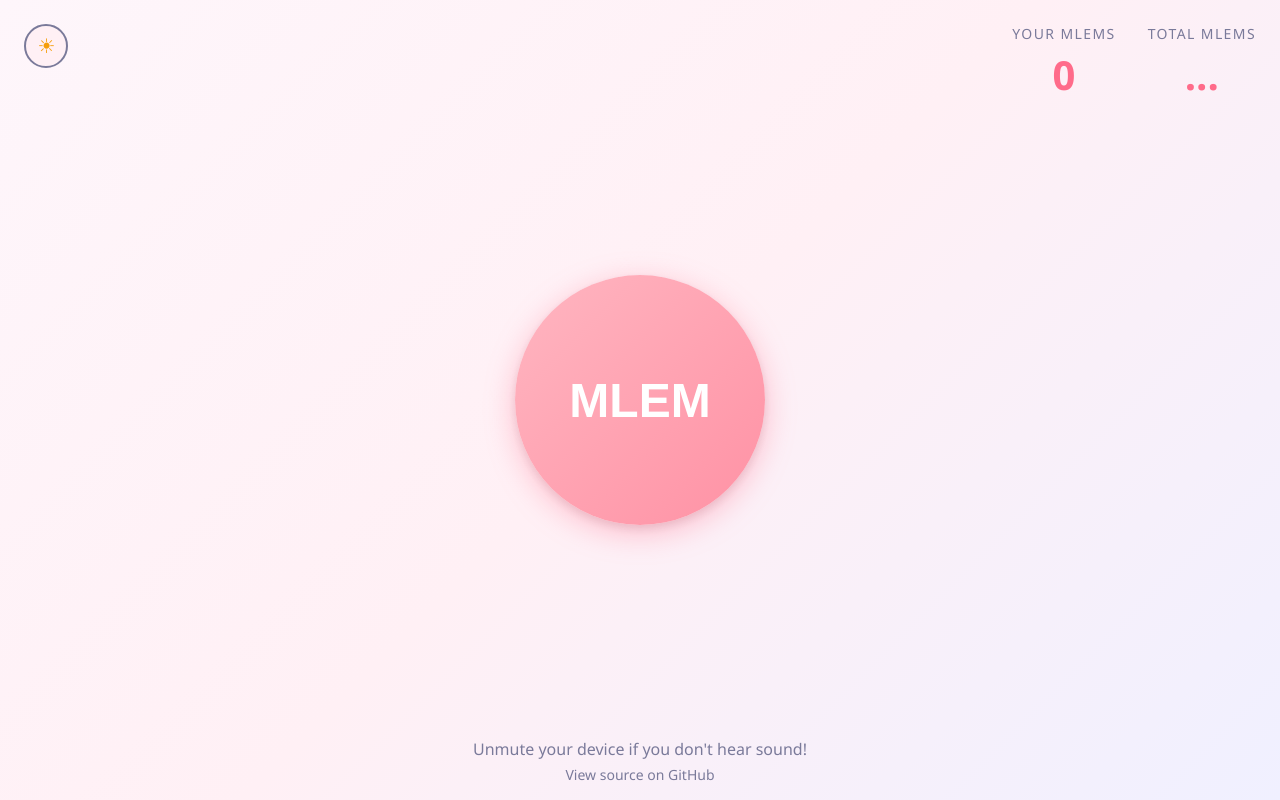
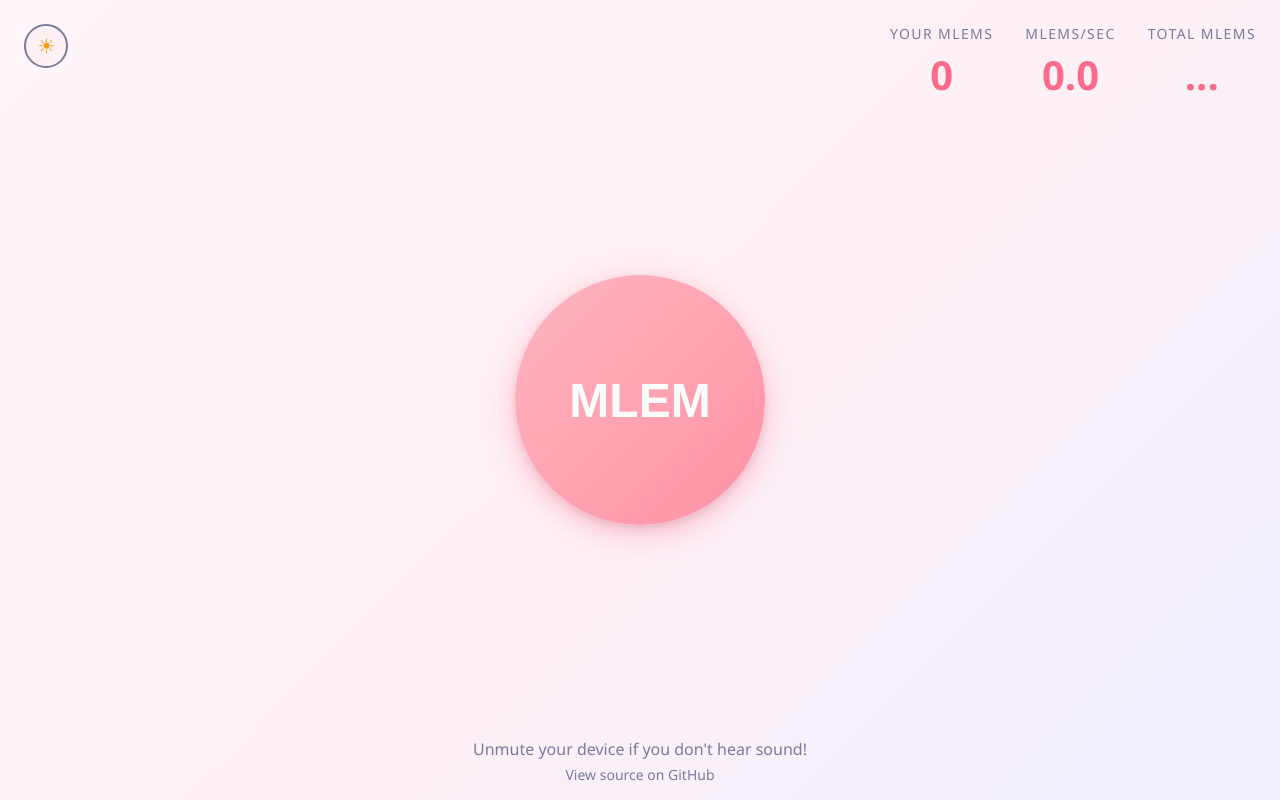
Before and after one commit to etruxton/mlem-click, a website: page frontend/index.html in a window 1280 px wide. Drawn offline with Linux system fonts and the light colour scheme; no server answers.

Commit message:
add mlems per second

```diff
--- a/frontend/app.js
+++ b/frontend/app.js
@@ -33,9 +33,12 @@
     let syncTimeout = null;
     const SYNC_DELAY = 500;
 
+    let clicksInWindow = 0;
+
     const button = document.getElementById('mlem-button');
     const sessionCountEl = document.getElementById('session-count');
     const totalCountEl = document.getElementById('total-count');
+    const mpsCountEl = document.getElementById('mps-count');
     const mlemContainer = document.getElementById('mlem-container');
     const turnstileContainer = document.getElementById('turnstile-container');
     const themeToggle = document.getElementById('theme-toggle');
@@ -207,6 +210,7 @@
         playSound();
         spawnMlem();
         sessionCount++;
+        clicksInWindow++;
         sessionCountEl.textContent = formatNumber(sessionCount);
         localStorage.setItem('mlemCount', sessionCount);
 
@@ -259,6 +263,20 @@
         sessionCountEl.textContent = formatNumber(sessionCount);
         initTurnstile();
         fetchTotalCount();
+
+        let lastMpsTime = Date.now();
+        function updateMps() {
+            const now = Date.now();
+            const elapsed = (now - lastMpsTime) / 1000;
+            const mps = (clicksInWindow / elapsed).toFixed(1);
+            mpsCountEl.textContent = mps;
+            clicksInWindow = 0;
+            lastMpsTime = now;
+
+            const randomDelay = 1000 + Math.random() * 1000;
+            setTimeout(updateMps, randomDelay);
+        }
+        setTimeout(updateMps, 1000 + Math.random() * 1000);
     });
 
     document.addEventListener(
--- a/frontend/index.html
+++ b/frontend/index.html
@@ -26,6 +26,10 @@
                     <span id="session-count" class="count">0</span>
                 </div>
                 <div class="counter">
+                    <span class="label">mlems/sec</span>
+                    <span id="mps-count" class="count">0</span>
+                </div>
+                <div class="counter">
                     <span class="label">total mlems</span>
                     <span id="total-count" class="count">...</span>
                 </div>
```
